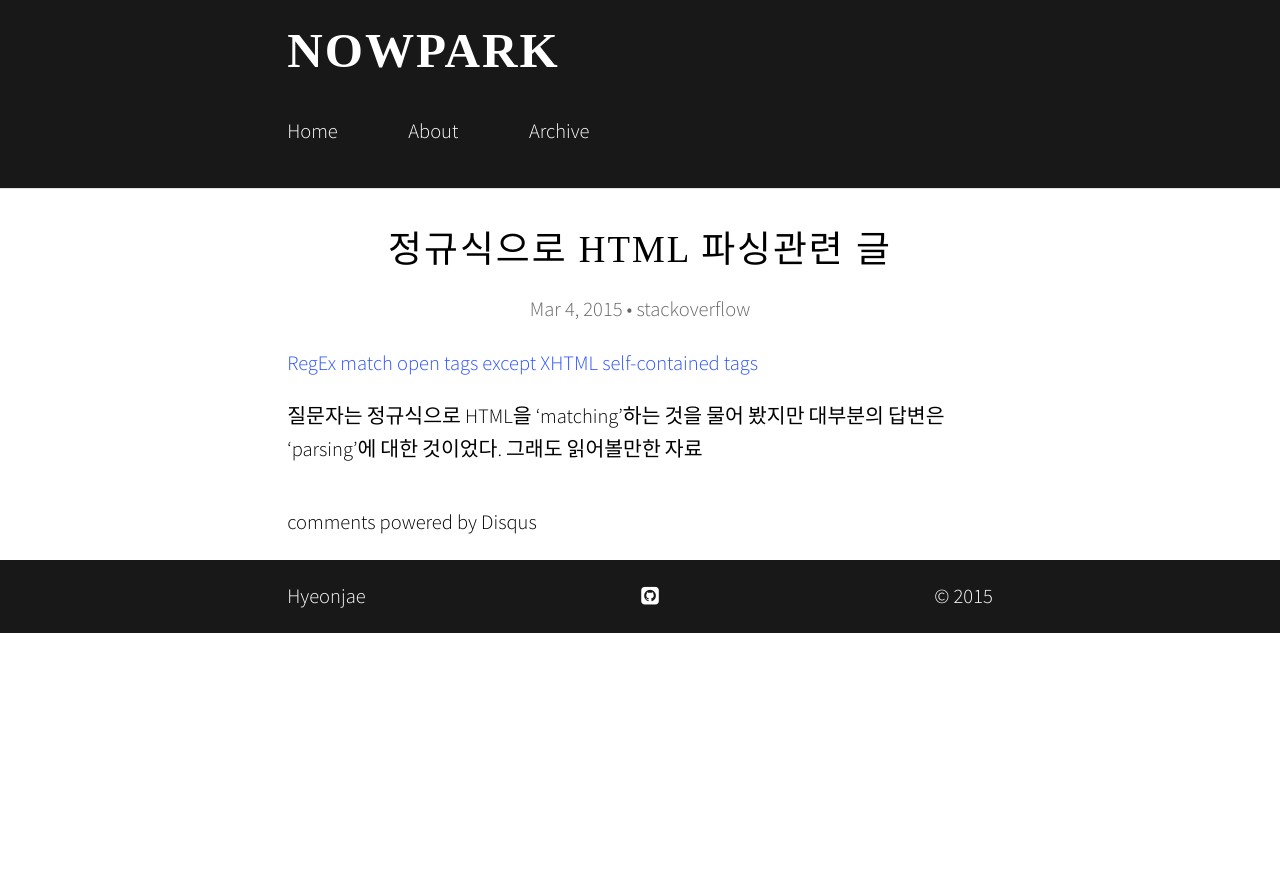
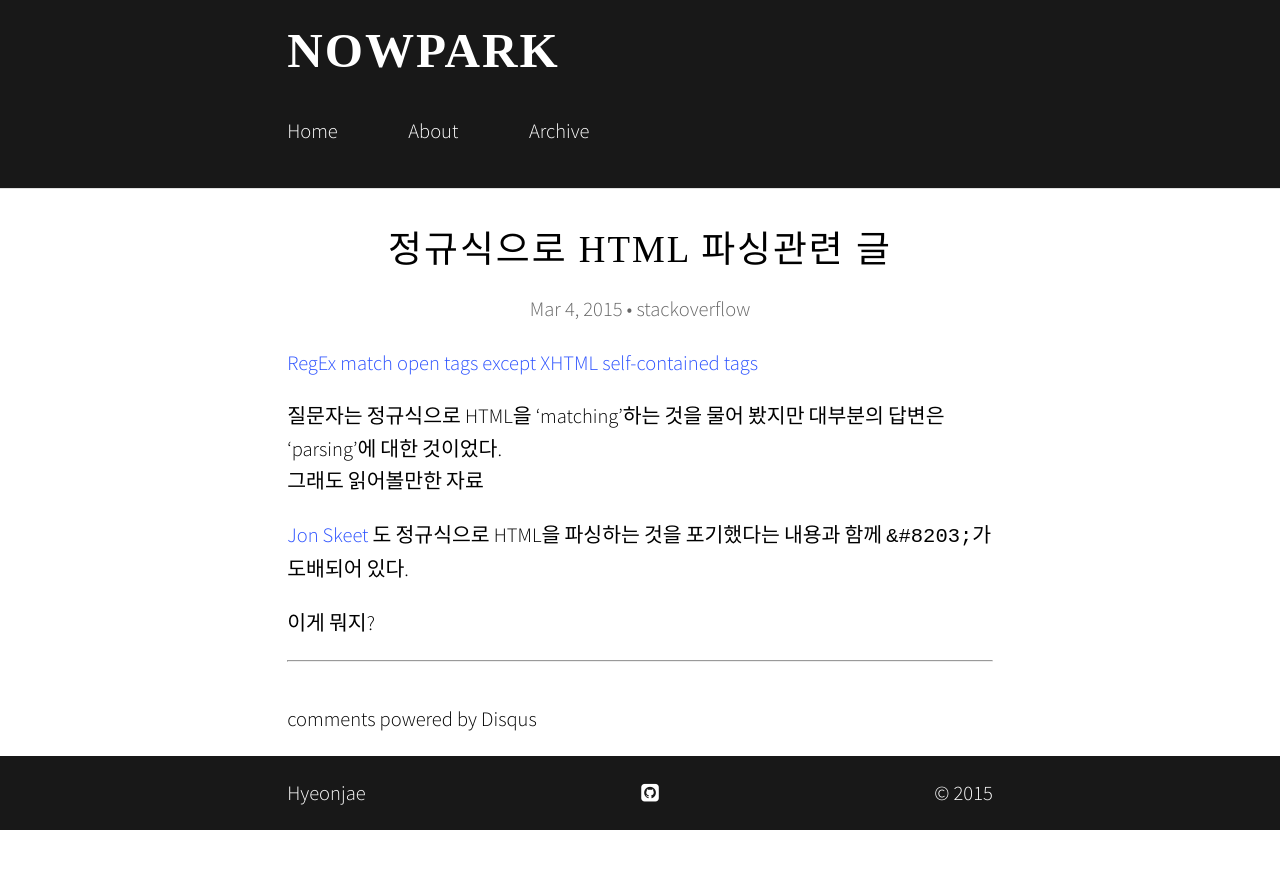
Before and after one commit to hyeonjae/hyeonjae.github.io.archive, a Jekyll site: the page built from _posts/2015-03-04-regex-matching-html-tags.md, in a window 1280 px wide. Shown: the top 869 px of the page. Built offline with Jekyll 4.4.1, drawn with Linux system fonts in a browser that asks for light colours; nearby versions of some CDN libraries; some web fonts are replaced; comment, search, counter and statistics services are not loaded.

Commit message:
no message

```diff
--- a/_posts/2015-03-04-regex-matching-html-tags.md
+++ b/_posts/2015-03-04-regex-matching-html-tags.md
@@ -10,3 +10,15 @@ categories: stackoverflow
 
 질문자는 정규식으로 HTML을 'matching'하는 것을 물어 봤지만 대부분의 답변은 'parsing'에 대한 것이었다.
 그래도 읽어볼만한 자료
+
+[Jon Skeet](http://codeblog.jonskeet.uk/) 도 정규식으로 HTML을 파싱하는 것을 포기했다는 내용과 함께 `&#8203;`가 도배되어 있다.
+
+
+&#8203;이게 뭐지?
+&#8203;
+&#8203;
+&#8203;
+&#8203;
+&#8203;
+
+---
```
